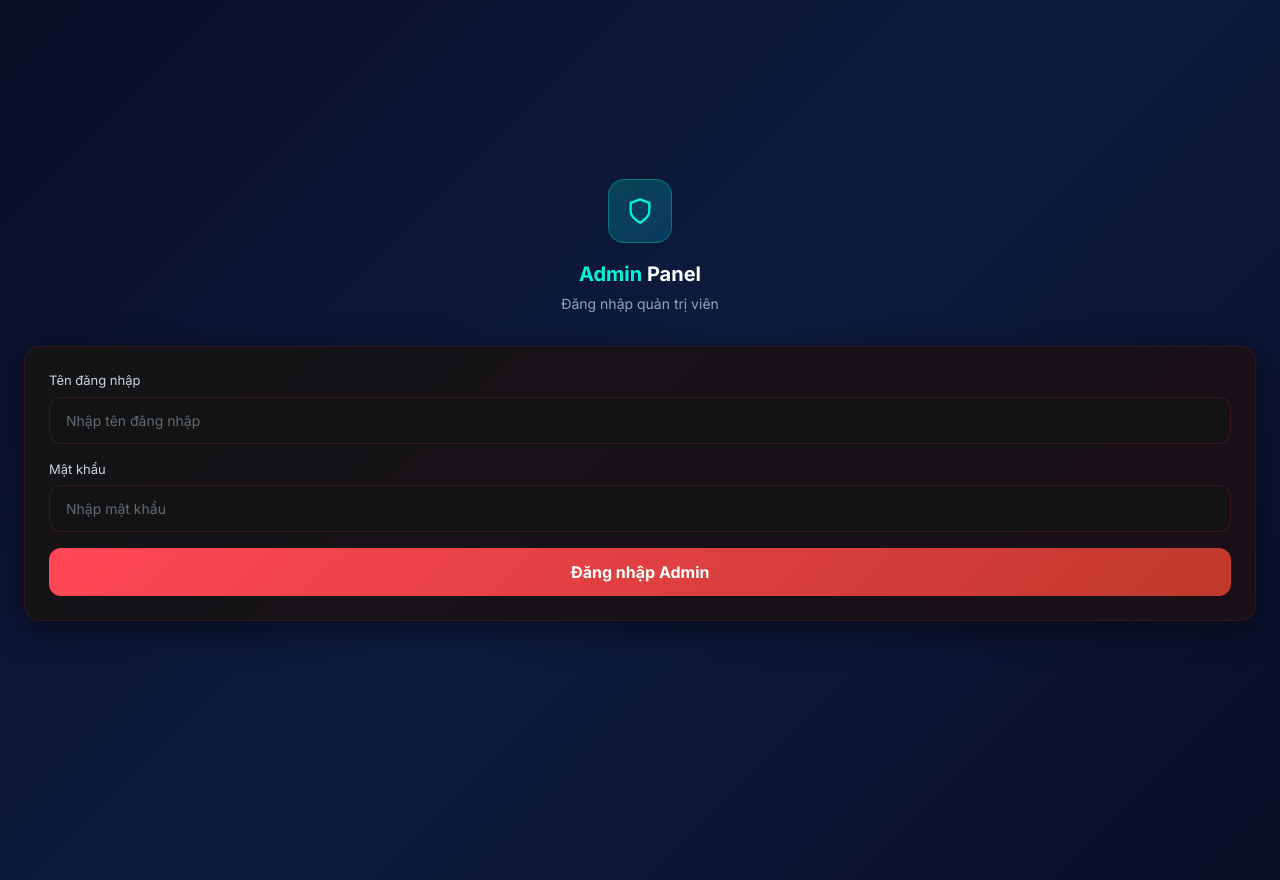
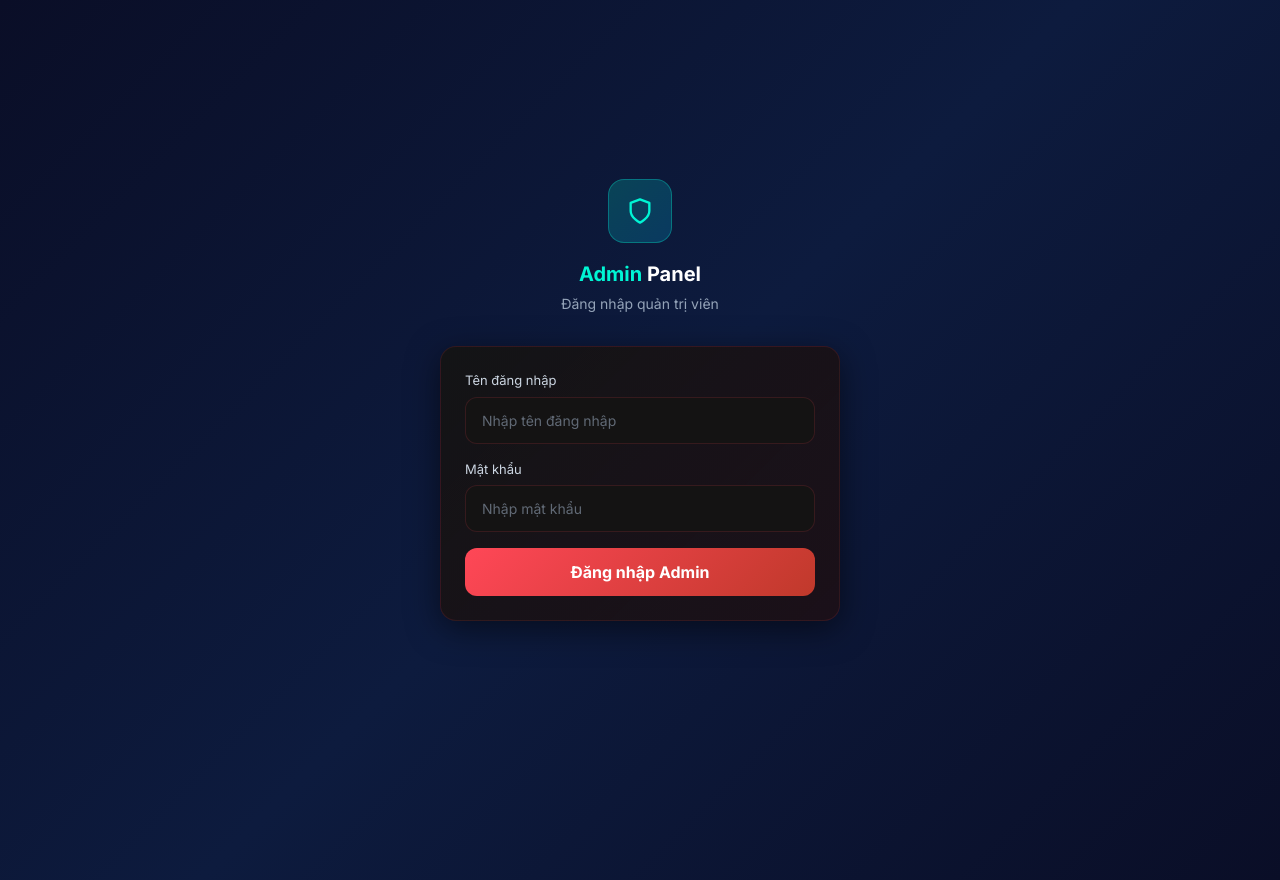
Before and after one commit to newli5737/bscxau1, a Next.js app in the folder frontend/: page /admin/login in a window 1280 px wide. Built offline with nearby package versions, Linux system fonts and the light colour scheme.

Commit message:
update 4

```diff
--- a/frontend/src/app/admin/login/page.tsx
+++ b/frontend/src/app/admin/login/page.tsx
@@ -41,7 +41,7 @@ export default function AdminLoginPage() {
 
   return (
     <div style={{ minHeight: '100vh', display: 'flex', flexDirection: 'column', alignItems: 'center', justifyContent: 'center', padding: '24px' }}>
-      <div style={{ width: '100%' }} className="animate-in">
+      <div style={{ width: '100%', maxWidth: '400px' }} className="animate-in">
         <div style={{ textAlign: 'center', marginBottom: '32px' }}>
           <div style={{
             width: '64px', height: '64px', margin: '0 auto 16px',
```
